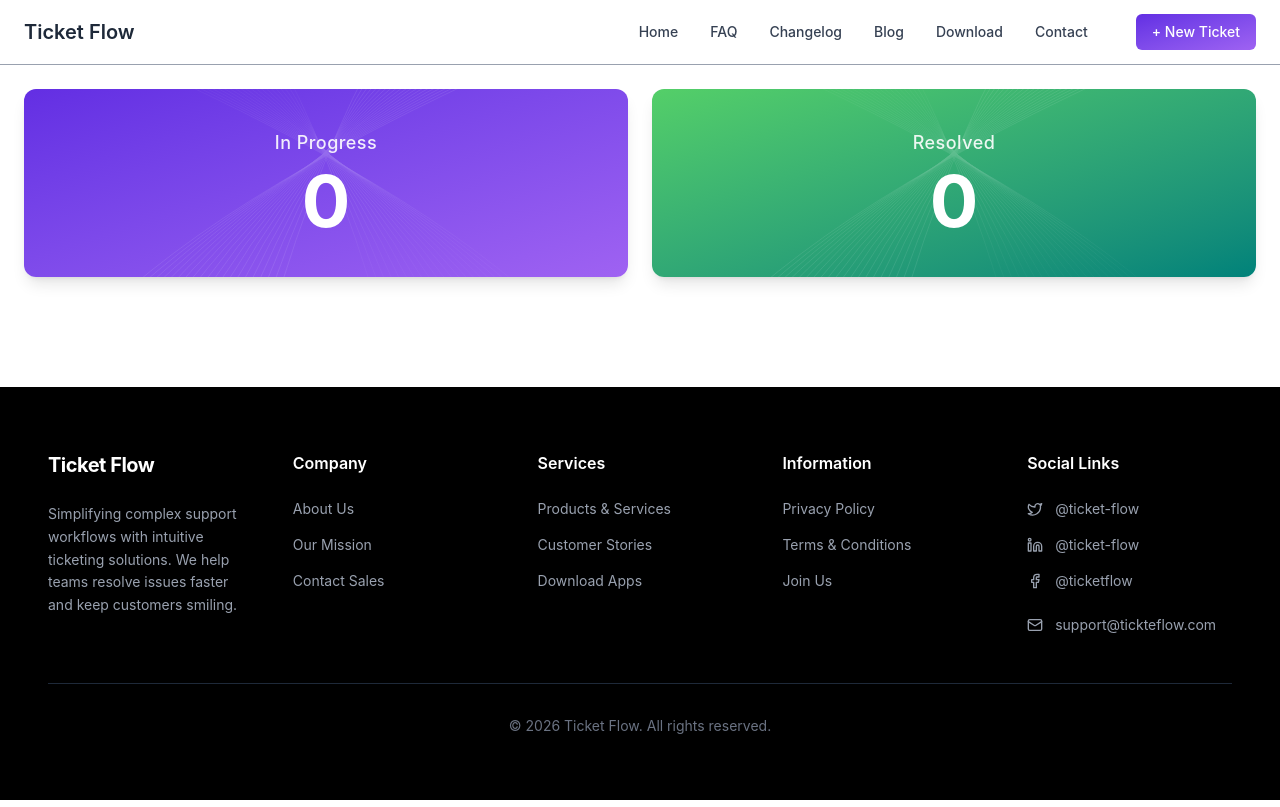
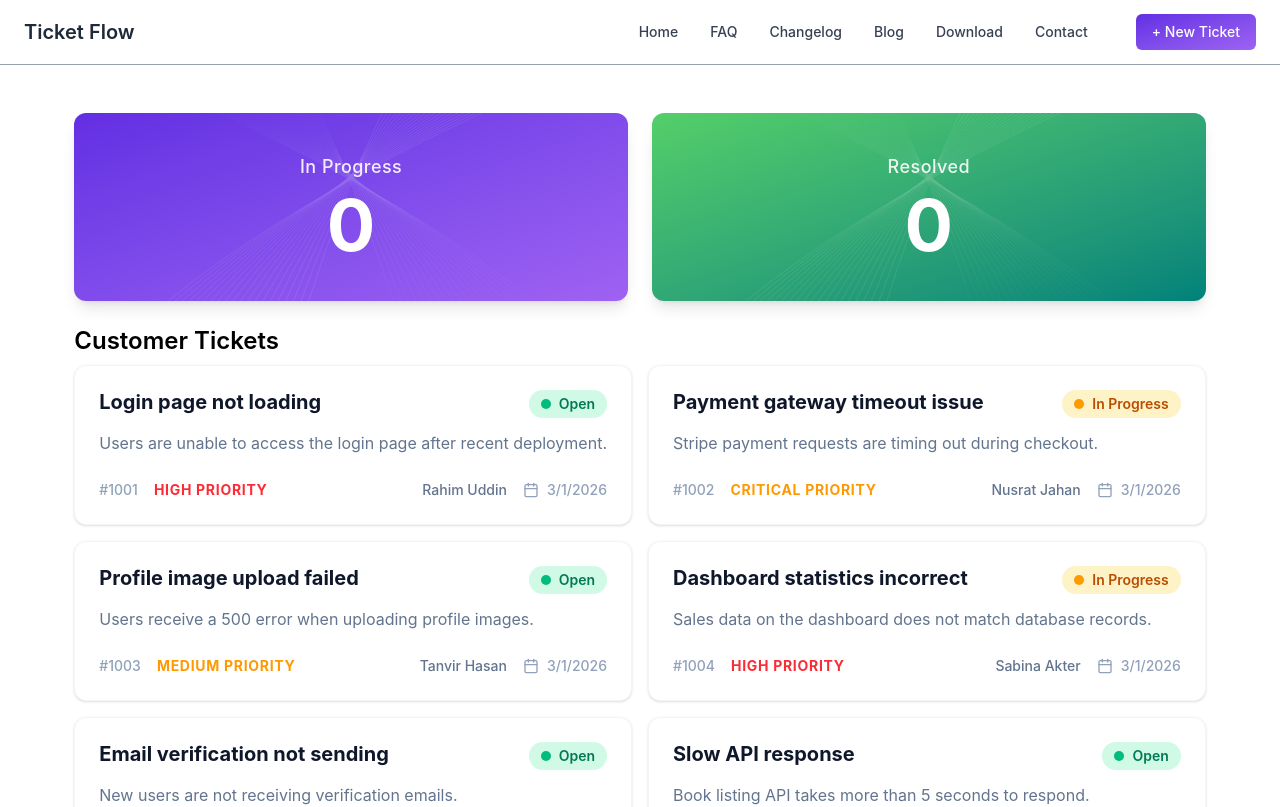
Before and after one commit to adnan-akhlas/ticket-flow, a React (Vite) app: page / in a window 1280 px wide. Shown: the top 807 px of the page. Built offline with nearby package versions, Linux system fonts and the light colour scheme.

Commit message:
feat(tickets): get tickets data from fake data.

```diff
--- a/src/App.jsx
+++ b/src/App.jsx
@@ -1,16 +1,23 @@
-import { useState } from "react";
+import { use, useState } from "react";
 import Footer from "./components/Footer";
 import Navbar from "./components/Navbar";
 import ProgressCard from "./components/ProgressCard";
+import TicketCard from "./components/TicketCard";
+import { getData } from "./loader/data";
+
+const dataPromise = getData("/data.json");
 
 export default function App() {
   const [inProgressCount, setInProgressCount] = useState(0);
   const [resolvedCount, setResolvedCount] = useState(0);
+  const tickets = use(dataPromise);
+
   return (
     <main className="flex flex-col min-h-screen">
       <Navbar />
-      <section className="grow space-y-6 max-w-7xl mx-auto w-full px-6">
-        <div className="grid grid-cols-2 gap-6 mt-6 w-full">
+      <section className="grow space-y-6 max-w-7xl py-12 mx-auto full px-6">
+        {/* Progress Card Section */}
+        <div className="grid grid-cols-2 gap-6 w-full">
           <ProgressCard
             title="In Progress"
             count={inProgressCount}
@@ -24,6 +31,17 @@ export default function App() {
             to="to-accent-secondary"
           />
         </div>
+        {/* Tickets Card Section */}
+        <div>
+          <div>
+            <h2 className="my-2 text-2xl font-semibold">Customer Tickets</h2>
+            <div className="grid grid-cols-1 lg:grid-cols-2 gap-4">
+              {tickets.map((ticket) => (
+                <TicketCard key={ticket.id} ticket={ticket} />
+              ))}
+            </div>
+          </div>
+        </div>
       </section>
       <Footer />
     </main>
--- a/src/components/ProgressCard.jsx
+++ b/src/components/ProgressCard.jsx
@@ -5,7 +5,6 @@
  * @param {string} className - Optional additional classes for the container
  */
 export default function ProgressCard({ title, count, from, to }) {
-  console.log(from, to);
   const cardClass = `relative overflow-hidden rounded-xl bg-linear-to-br ${from} ${to}  p-10 shadow-lg`;
   return (
     <div className={cardClass}>
--- /dev/null
+++ b/src/components/TicketCard.jsx
@@ -0,0 +1,80 @@
+import { Calendar } from "lucide-react";
+
+export default function TicketCard({ ticket }) {
+  // 1. Normalize the status to lowercase to avoid case-sensitivity bugs
+  const status = ticket?.status?.toLowerCase() || "";
+
+  // 2. Define a style map for better reliability
+  const statusConfig = {
+    open: {
+      bg: "bg-emerald-100",
+      text: "text-emerald-700",
+      dot: "bg-emerald-500",
+    },
+    "in progress": {
+      bg: "bg-amber-100",
+      text: "text-amber-700",
+      dot: "bg-amber-500",
+    },
+  };
+
+  // 3. Fallback to gray if status doesn't match
+  const currentStyle = statusConfig[status] || {
+    bg: "bg-gray-100",
+    text: "text-gray-700",
+    dot: "bg-gray-400",
+  };
+
+  const formatDate = (dateString) => {
+    if (!dateString) return "N/A";
+    const date = new Date(dateString);
+    return `${date.getMonth() + 1}/${date.getDate()}/${date.getFullYear()}`;
+  };
+
+  return (
+    <div className="bg-white rounded-xl shadow-sm border border-gray-100 p-6 transition-all hover:shadow-md">
+      <div className="flex justify-between items-start gap-4">
+        <h3 className="text-xl font-bold text-slate-900 leading-tight">
+          {ticket.title}
+        </h3>
+
+        {/* Dynamic Status Badge */}
+        <div
+          className={`flex items-center gap-2 px-3 py-1 rounded-full shrink-0 ${currentStyle.bg} ${currentStyle.text}`}
+        >
+          <div className={`w-2.5 h-2.5 rounded-full ${currentStyle.dot}`} />
+          <span className="text-sm font-semibold capitalize">
+            {ticket.status}
+          </span>
+        </div>
+      </div>
+
+      <p className="mt-3 text-slate-500 leading-relaxed line-clamp-2">
+        {ticket.description}
+      </p>
+
+      <div className="mt-6 flex flex-wrap items-center justify-between text-sm text-slate-400 font-medium gap-y-2">
+        <div className="flex items-center gap-4">
+          <span>#{ticket.id?.split("-")[1] || "000"}</span>
+          <span
+            className={`uppercase font-bold tracking-wider ${
+              ticket.priority?.toLowerCase() === "high"
+                ? "text-red-500"
+                : "text-amber-500"
+            }`}
+          >
+            {ticket.priority} PRIORITY
+          </span>
+        </div>
+
+        <div className="flex items-center gap-4">
+          <span className="text-slate-500">{ticket.customer}</span>
+          <div className="flex items-center gap-2">
+            <Calendar size={16} />
+            <span>{formatDate(ticket.createdAt)}</span>
+          </div>
+        </div>
+      </div>
+    </div>
+  );
+}
--- /dev/null
+++ b/src/loader/data.js
@@ -0,0 +1,4 @@
+export async function getData(url) {
+  const response = await fetch(url);
+  return response.json();
+}
```
